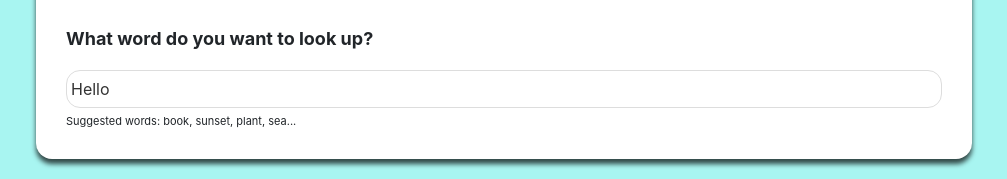
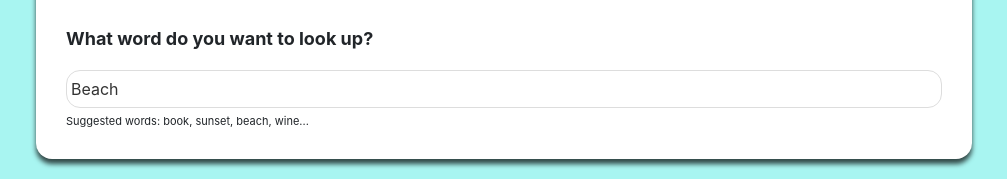
Before and after one commit to Luniau/dictionary-project, a React (Create React App) app: page / in a window 1280 px wide. Shown: the part 358-537 px from the top of the page, without its empty margins (136-1143 px from the left). Built offline with nearby package versions, Linux system fonts and the light colour scheme; no server answers.

Commit message:
made changes on the text

```diff
--- a/src/App.js
+++ b/src/App.js
@@ -9,7 +9,7 @@ export default function App() {
       <header className="App-header">
           <img src={logo} className="App-logo img fluid" alt="logo" />
     </header>
-    <main> <Dictionary defaultKeyword="Hello" />
+    <main> <Dictionary defaultKeyword="Beach" />
     </main>
         <footer className='App-footer'>
         <small> This project was coded by <a href="https://precious-otter-6afb15.netlify.app/" target="_blank" rel="noreferrer">Luciana Carvalho</a>  and is
--- a/src/Dictionary.js
+++ b/src/Dictionary.js
@@ -53,7 +53,7 @@ function load(){
   defaultValue={props.defaultKeyword}/>
          </form>
          <div className="hint">
-             Suggested words: book, sunset, plant, sea...
+             Suggested words: book, sunset, beach, wine...
              </div>
             </section>
          <Results results={results}/>
```
